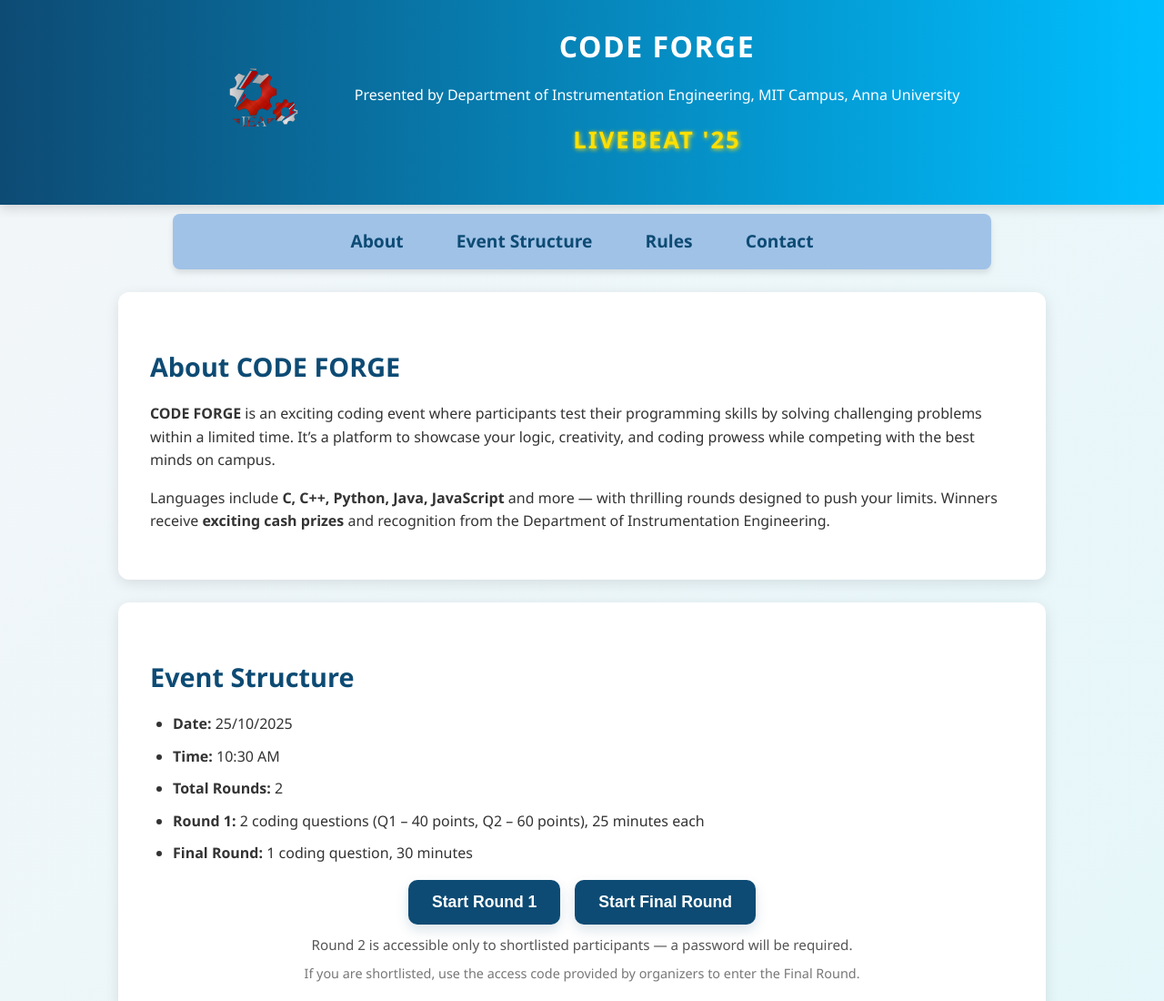
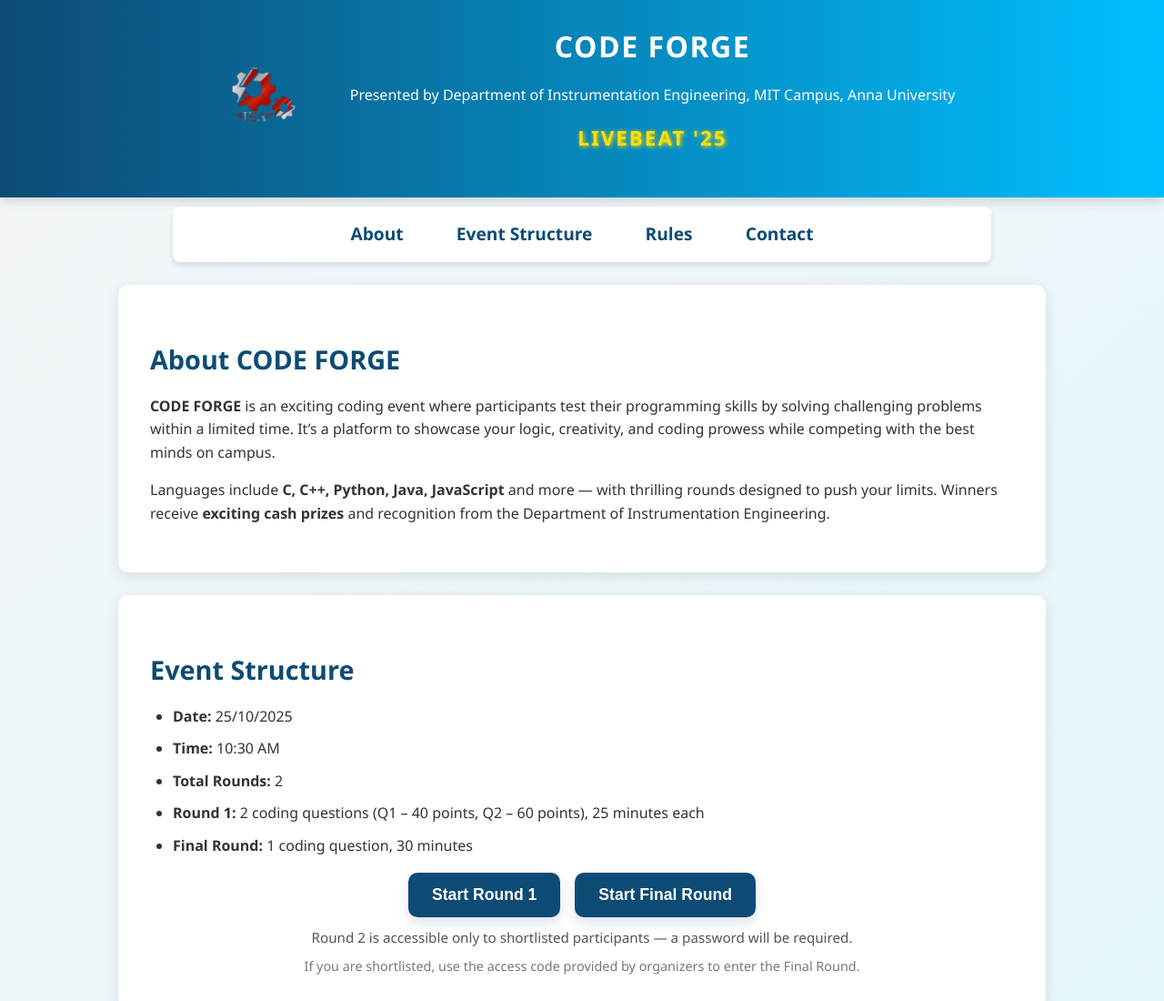
Before and after one commit to arunvishalprabakaran-sudo/CODE_FORGE, a plain HTML site: page index.html in a window 1280 px wide. Shown: the top 1100 px of the page at 91% size. Drawn offline with Linux system fonts and the light colour scheme; files whose address does not match are found by name.

Commit message:
Update index.html

```diff
--- a/index.html
+++ b/index.html
@@ -36,7 +36,7 @@
         }
 
         .iea-logo {
-            height: 130px;
+            height: 120px;
             width: auto;
             margin-right: 15px;
             object-fit: contain;
@@ -50,7 +50,7 @@
         }
 
         .livebeat-tag {
-            font-size: 1.6rem;
+            font-size: 1.4rem;
             font-weight: 800;
             letter-spacing: 2px;
             text-transform: uppercase;
@@ -70,7 +70,7 @@
 
         /* 🧩 Navigation */
         nav {
-            background-color: #a0c2e7;
+            background-color: #ffffff;
             text-align: center;
             padding: 15px 0;
             box-shadow: 0 4px 6px rgba(0,0,0,0.1);
```
